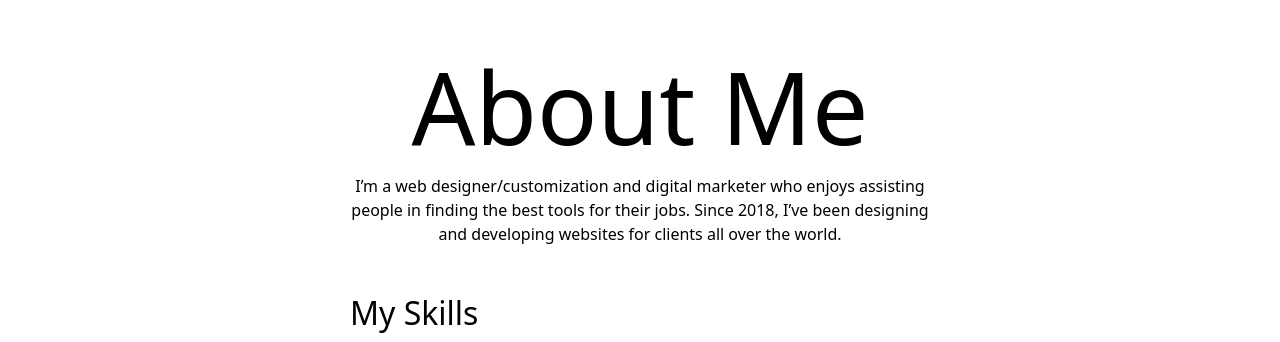
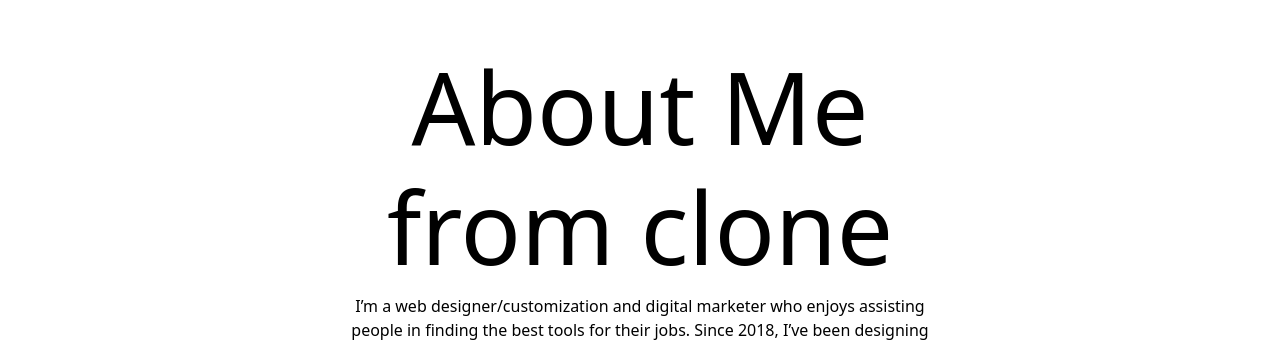
Before and after one commit to arjelou/ac-react, a React (Create React App) app: page / in a window 1280 px wide. Shown: the part 802-1144 px from the top of the page. Built offline with nearby package versions, Linux system fonts and the light colour scheme.

Commit message:
from laptop

```diff
--- a/src/component/About/about.js
+++ b/src/component/About/about.js
@@ -12,7 +12,7 @@
             <div className="row text-black p-5">
                 <div className="col"></div>
                 <div className="col-6">
-                    <h1 className="text-center aboutMe">About Me</h1>
+                    <h1 className="text-center aboutMe">About Me from clone</h1>
                     <p className="text-center mt-2">
                         I’m a web designer/customization and digital marketer who enjoys assisting people in finding the best tools for their jobs. Since 2018, I’ve been designing and developing websites for clients all over the world.
                     </p>
```
